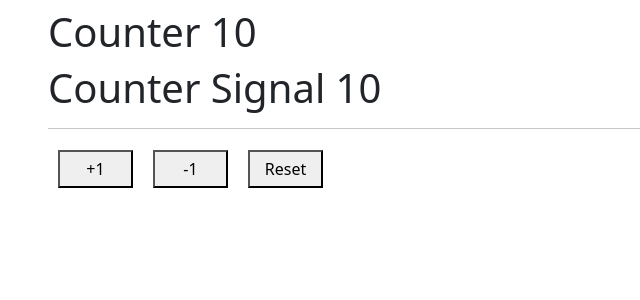
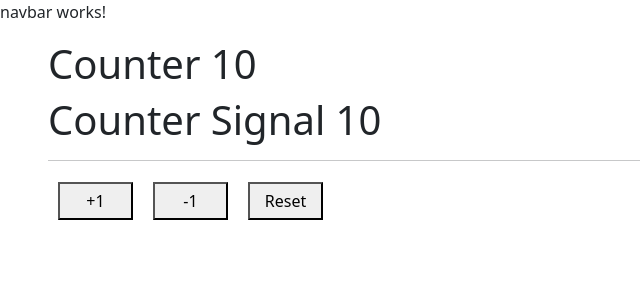
Before and after one commit to relicary/bases, an Angular app: page / in a window 1280 px wide. Shown: the top 300 px of the page, without its empty margins (0-640 px from the left). Built offline with nearby package versions, Linux system fonts and the light colour scheme.

Commit message:
NavBar: Added as a shared component

```diff
--- a/src/app/app.component.html
+++ b/src/app/app.component.html
@@ -1,3 +1,4 @@
+<app-navbar />
 <section class="mx-5 mt-2">
   <router-outlet />
 </section>
--- a/src/app/app.component.ts
+++ b/src/app/app.component.ts
@@ -1,9 +1,10 @@
 import { Component } from '@angular/core';
 import { RouterOutlet } from '@angular/router';
+import { NavbarComponent } from "./components/shared/navbar/navbar.component";
 
 @Component({
   selector: 'app-root',
-  imports: [RouterOutlet],
+  imports: [RouterOutlet, NavbarComponent],
   templateUrl: './app.component.html',
   styleUrl: './app.component.css'
 })
--- /dev/null
+++ b/src/app/components/shared/navbar/navbar.component.html
@@ -0,0 +1 @@
+<p>navbar works!</p>
```
Also changed, not shown: src/app/components/shared/navbar/navbar.component.ts (added, +10 -0 lines).
